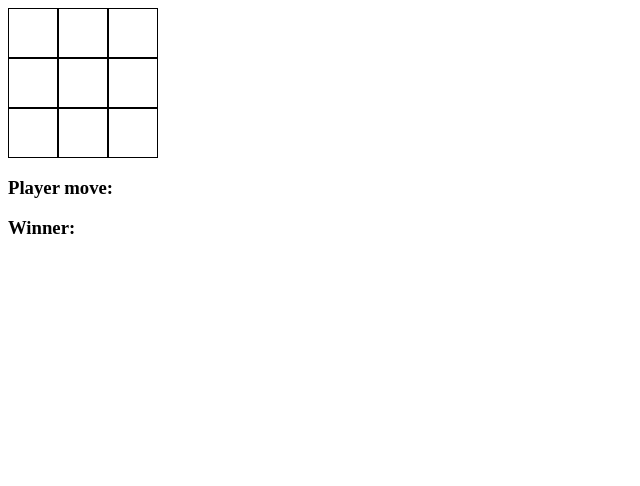
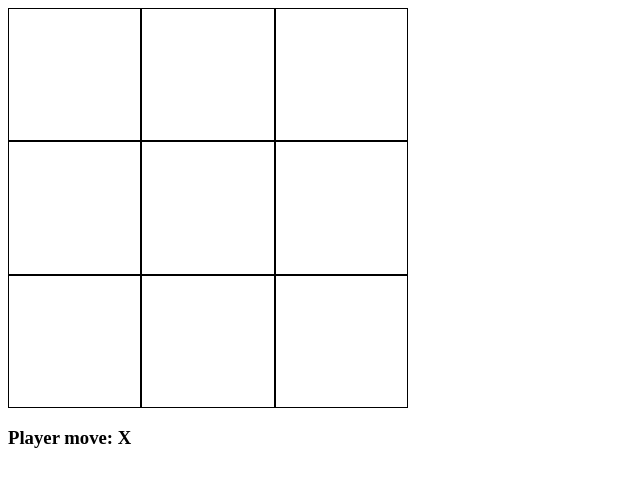
Before and after one commit to SchoolOfCode/noughts-and-crosses-plan-aleks-liam-samira, a React app: page / in a window 1280 px wide. Shown: the whole page, without its empty margins (0-640 px from the left). Built offline with nearby package versions, Linux system fonts and the light colour scheme.

Commit message:
Game working

```diff
--- a/src/components/Board/board.module.css
+++ b/src/components/Board/board.module.css
@@ -1,7 +1,8 @@
 .grid {
+  width: 50vh;
+  height: 50vh;
   text-align: center;
   display: grid;
-  grid-template-columns: repeat(3, 50px);
-  grid-template-rows: repeat(3, 50px);
-  width: max-content;
+  grid-template-columns: repeat(3, 1fr);
+  grid-template-rows: repeat(3, 1fr);
 }
--- a/src/components/Board/index.js
+++ b/src/components/Board/index.js
@@ -7,6 +7,7 @@ const Board = ({ grid, makeMove }) => {
       {grid.map((item, index) => {
         return (
           <Square
+            key={index}
             index={index}
             makeMove={makeMove}
             value={item}
--- a/src/components/Game/index.js
+++ b/src/components/Game/index.js
@@ -1,36 +1,53 @@
+import { useEffect, useState } from "react";
 import Board from "../Board";
-import "./App.css";
-import React, { useState } from "react";
 
 const Game = () => {
-  const [grid, setGrid] = useState([
-    null,
-    null,
-    null,
-    null,
-    null,
-    null,
-    null,
-    null,
-    null,
-  ]);
+  const [grid, setGrid] = useState([null, null, null, null, null, null, null, null, null]);
+  const [winner, setWinner] = useState(null);
+  const [turn, setTurn] = useState(true);
 
-  const [turn, setTurn] = useState(true);
+  function checkWinner() {
+    if (grid[0] === grid[1] && grid[0] === grid[2]) setWinner(grid[0]);
+    if (grid[3] === grid[4] && grid[3] === grid[5]) setWinner(grid[3]);
+    if (grid[6] === grid[7] && grid[6] === grid[8]) setWinner(grid[6]);
+    if (grid[0] === grid[3] && grid[0] === grid[6]) setWinner(grid[0]);
+    if (grid[1] === grid[4] && grid[1] === grid[7]) setWinner(grid[1]);
+    if (grid[2] === grid[5] && grid[2] === grid[8]) setWinner(grid[2]);
+    if (grid[0] === grid[4] && grid[0] === grid[8]) setWinner(grid[0]);
+    if (grid[2] === grid[4] && grid[2] === grid[6]) setWinner(grid[2]);
+    else if (grid.every(item => item !== null)) setWinner("Draw");
+  }
 
   function makeMove(index, e) {
     if (e.target.innerText) return;
     const newGrid = [...grid];
-    newGrid[index] = turn ? "x" : "o";
+    newGrid[index] = turn ? "X" : "O";
     setGrid(newGrid);
     setTurn(!turn);
   }
-  console.log(grid);
+
+  function resetGame() {
+    setWinner(null);
+    setGrid([null, null, null, null, null, null, null, null, null]);
+    setTurn(true);
+  }
+
+  useEffect(() => checkWinner());
 
   return (
     <div className="App">
-      <Board makeMove={makeMove} grid={grid} />
-      <h3>Player move: {}</h3>
-      <h3>Winner: {}</h3>
+      {!winner && (
+        <>
+          <Board makeMove={makeMove} grid={grid} />
+          <h3>Player move: {turn ? "X" : "O"}</h3>
+        </>
+      )}
+      {winner && (
+        <>
+          <h3>{winner === "X" || winner === "O" ? `${winner} wins!` : "Draw!"}</h3>
+          <button onClick={resetGame}>Reset</button>
+        </>
+      )}
     </div>
   );
 };
--- a/src/components/Square/square.module.css
+++ b/src/components/Square/square.module.css
@@ -1,3 +1,8 @@
 .square {
+  font-family: monospace;
+  display: grid;
+  place-items: center;
+  font-weight: bold;
+  font-size: 4rem;
   border: 1px solid black;
 }
```
Also changed, not shown: src/components/Square/index.js (+1 -6 lines), src/components/Game/App.css (deleted).
